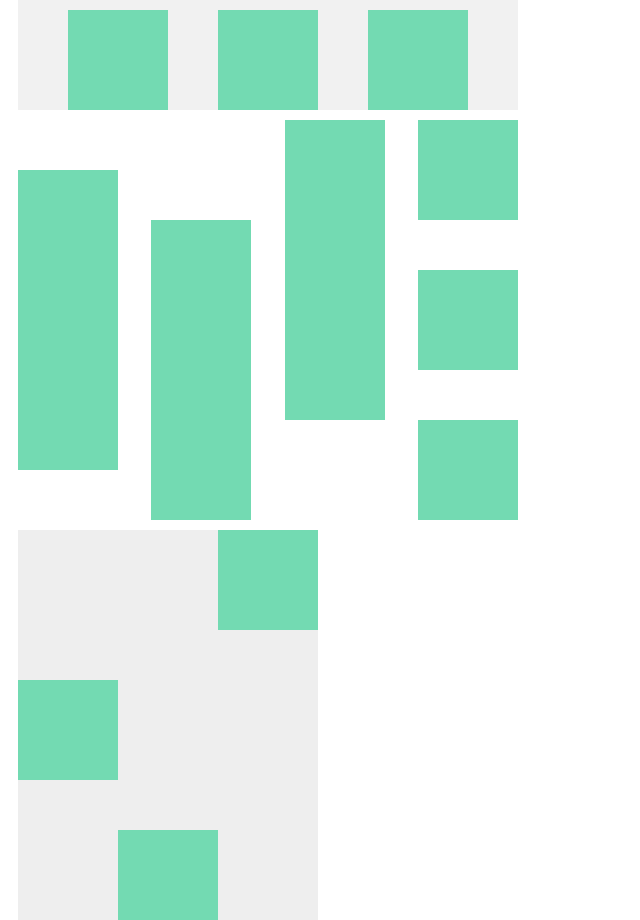
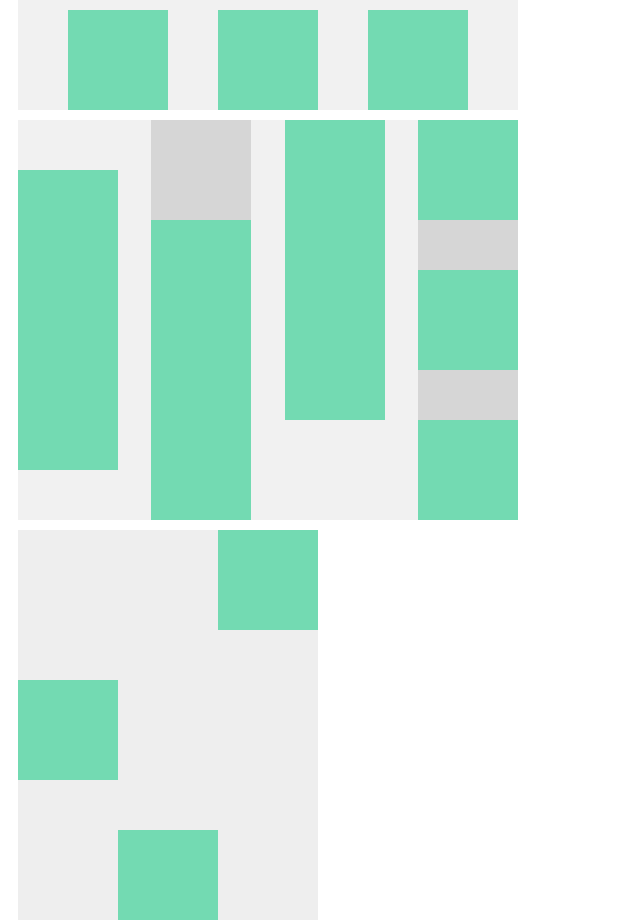
Before and after one commit to marcelperezrubin/flexbox-course, a plain HTML site: page M1C2 Flexbox Assignment/M1C2 Flexbox Assignment.html in a window 1280 px wide. Shown: the part 1200-2120 px from the top of the page, without its empty margins (0-640 px from the left). Drawn offline with Linux system fonts and the light colour scheme.

Commit message:
Checkpoint2

```diff
--- a/M1C2 Flexbox Assignment/flex.css
+++ b/M1C2 Flexbox Assignment/flex.css
@@ -70,6 +70,7 @@
     background-color: #f1f1f1;
     flex-direction: column;
     gap: 50px;
+
 }
 
 .flexSix .one {
@@ -94,6 +95,7 @@
    width: 500px;
    justify-content: space-between;
    flex-direction: row;
+   background-color: #f1f1f1;
 }
 
 .flexSeven .one {
@@ -106,6 +108,7 @@
     display: flex;
     flex-direction: column;
     justify-content: flex-end;
+    background-color: #d6d6d6;
 }
 
 .flexSeven .three {
@@ -118,6 +121,7 @@
     display: flex;
     flex-direction: column;
     justify-content: space-between;
+    background-color: #d6d6d6;
 }
 
 .flexEight {
```
